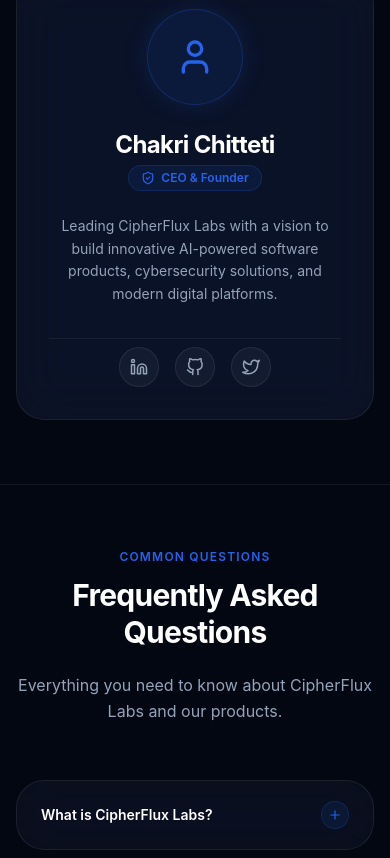
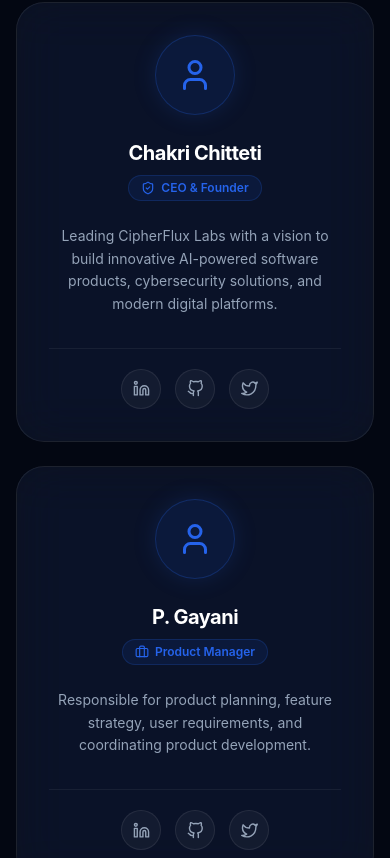
Before and after one commit to chakrichitteti24-afk/cipherflex_labs, a React (Vite) app: page / in a window 390 px wide. Shown: the part 7321-8179 px from the top of the page. Built offline with nearby package versions, Linux system fonts and the light colour scheme.

Commit message:
Update Team section with P. Gayani and S. Harshitha, responsive layout, and structured data

```diff
--- a/index.html
+++ b/index.html
@@ -97,6 +97,26 @@
               "@type": "Person",
               "name": "Chakri Chitteti",
               "jobTitle": "CEO & Founder",
+              "worksFor": { "@id": "https://cipherfluxlabs.com/#organization" }
+            }
+          ],
+          "member": [
+            {
+              "@type": "Person",
+              "name": "Chakri Chitteti",
+              "jobTitle": "CEO & Founder",
+              "worksFor": { "@id": "https://cipherfluxlabs.com/#organization" }
+            },
+            {
+              "@type": "Person",
+              "name": "P. Gayani",
+              "jobTitle": "Product Manager",
+              "worksFor": { "@id": "https://cipherfluxlabs.com/#organization" }
+            },
+            {
+              "@type": "Person",
+              "name": "S. Harshitha",
+              "jobTitle": "Product Manager",
               "worksFor": { "@id": "https://cipherfluxlabs.com/#organization" }
             }
           ],
--- a/src/components/Team.jsx
+++ b/src/components/Team.jsx
@@ -1,14 +1,44 @@
 import { motion } from 'framer-motion';
-import { User, ShieldCheck } from 'lucide-react';
+import { User, ShieldCheck, Briefcase } from 'lucide-react';
 import { FiGithub, FiLinkedin, FiTwitter } from 'react-icons/fi';
 
-export default function Team() {
-  const leader = {
+const teamMembers = [
+  {
     name: "Chakri Chitteti",
     role: "CEO & Founder",
-    description: "Leading CipherFlux Labs with a vision to build innovative AI-powered software products, cybersecurity solutions, and modern digital platforms."
-  };
+    badgeIcon: ShieldCheck,
+    description: "Leading CipherFlux Labs with a vision to build innovative AI-powered software products, cybersecurity solutions, and modern digital platforms.",
+    socials: {
+      linkedin: "https://linkedin.com",
+      github: "https://github.com",
+      twitter: "https://x.com"
+    }
+  },
+  {
+    name: "P. Gayani",
+    role: "Product Manager",
+    badgeIcon: Briefcase,
+    description: "Responsible for product planning, feature strategy, user requirements, and coordinating product development.",
+    socials: {
+      linkedin: "https://linkedin.com",
+      github: "https://github.com",
+      twitter: "https://x.com"
+    }
+  },
+  {
+    name: "S. Harshitha",
+    role: "Product Manager",
+    badgeIcon: Briefcase,
+    description: "Responsible for product strategy, product improvements, user experience, and coordinating product development.",
+    socials: {
+      linkedin: "https://linkedin.com",
+      github: "https://github.com",
+      twitter: "https://x.com"
+    }
+  }
+];
 
+export default function Team() {
   return (
     <section id="team" className="py-16 sm:py-28 relative border-t border-white/[0.08]" aria-labelledby="team-heading">
       <div className="max-w-6xl mx-auto px-4 sm:px-6">
@@ -20,74 +50,82 @@
           transition={{ duration: 0.6, ease: [0.16, 1, 0.3, 1] }}
           className="text-center max-w-3xl mx-auto mb-16"
         >
-          <p className="text-xs uppercase tracking-widest text-[#2563EB] font-semibold mb-3">Leadership</p>
+          <p className="text-xs uppercase tracking-widest text-[#2563EB] font-semibold mb-3">Our Team</p>
           <h2 id="team-heading" className="text-3xl sm:text-5xl font-bold tracking-tight text-white mb-6 leading-tight">
             Driven by Innovation.
           </h2>
           <p className="text-[#94A3B8] text-base sm:text-lg font-normal leading-relaxed">
-            The visionary leadership guiding product design, technical development, and strategic execution at CipherFlux Labs.
+            The visionary leadership and product minds guiding engineering precision, user experience, and strategic execution at CipherFlux Labs.
           </p>
         </motion.div>
 
-        {/* Single Premium Founder Profile Showcase */}
-        <div className="max-w-xl mx-auto">
+        {/* Responsive Team Grid: Desktop 3 columns, Tablet 2 columns, Mobile 1 column */}
+        <div className="grid grid-cols-1 md:grid-cols-2 lg:grid-cols-3 gap-6 lg:gap-8">
+          {teamMembers.map((member, index) => {
+            const BadgeIcon = member.badgeIcon;
+            return (
               <motion.div
-            initial={{ opacity: 0, y: 24, scale: 0.98 }}
-            whileInView={{ opacity: 1, y: 0, scale: 1 }}
+                key={member.name}
+                initial={{ opacity: 0, y: 24 }}
+                whileInView={{ opacity: 1, y: 0 }}
                 viewport={{ once: true, margin: "-50px" }}
-            transition={{ duration: 0.7, ease: [0.16, 1, 0.3, 1] }}
-            className="glass-card p-8 sm:p-10 text-center border border-white/[0.08] relative group"
+                transition={{ duration: 0.6, delay: index * 0.1, ease: [0.16, 1, 0.3, 1] }}
+                className="glass-card p-8 sm:p-9 text-center border border-white/[0.08] relative group flex flex-col justify-between hover:-translate-y-1.5 transition-all duration-300"
               >
                 {/* Ambient Profile Glow */}
-            <div className="absolute inset-0 bg-[#2563EB]/[0.03] rounded-3xl pointer-events-none -z-10 group-hover:bg-[#2563EB]/[0.06] transition-colors" />
+                <div className="absolute inset-0 bg-[#2563EB]/[0.03] rounded-3xl pointer-events-none -z-10 group-hover:bg-[#2563EB]/[0.07] transition-colors duration-300" />
 
+                <div>
                   {/* Avatar Badge */}
-            <div className="w-24 h-24 mx-auto rounded-full mb-6 bg-[#2563EB]/10 border border-[#2563EB]/25 flex items-center justify-center relative overflow-hidden group-hover:border-[#2563EB]/50 transition-colors shadow-[0_0_25px_rgba(37,99,235,0.15)]">
-              <User size={40} className="text-[#2563EB]" aria-hidden="true" />
+                  <div className="w-20 h-20 mx-auto rounded-full mb-6 bg-[#2563EB]/10 border border-[#2563EB]/25 flex items-center justify-center relative overflow-hidden group-hover:border-[#2563EB]/50 group-hover:bg-[#2563EB]/15 transition-all duration-300 shadow-[0_0_25px_rgba(37,99,235,0.15)]">
+                    <User size={36} className="text-[#2563EB]" aria-hidden="true" />
                   </div>
 
-            <h3 className="text-2xl font-bold text-white mb-1 tracking-tight">{leader.name}</h3>
+                  <h3 className="text-xl sm:text-2xl font-bold text-white mb-2 tracking-tight">{member.name}</h3>
 
                   <div className="inline-flex items-center gap-1.5 px-3 py-1 rounded-full bg-[#2563EB]/10 border border-[#2563EB]/20 text-[#2563EB] text-xs font-semibold mb-6">
-              <ShieldCheck size={14} />
-              {leader.role}
+                    <BadgeIcon size={14} aria-hidden="true" />
+                    <span>{member.role}</span>
                   </div>
 
-            <p className="text-[#94A3B8] text-sm sm:text-base mb-8 leading-relaxed font-normal">
-              {leader.description}
+                  <p className="text-[#94A3B8] text-sm leading-relaxed font-normal mb-8">
+                    {member.description}
                   </p>
+                </div>
 
                 {/* Social Connect Links */}
-            <div className="flex items-center justify-center gap-4 pt-2 border-t border-white/[0.06]">
+                <div className="flex items-center justify-center gap-3.5 pt-5 border-t border-white/[0.06]">
                   <a
-                href="https://linkedin.com"
+                    href={member.socials.linkedin}
                     target="_blank"
                     rel="noopener noreferrer"
-                aria-label="Chakri Chitteti LinkedIn Profile"
-                className="w-10 h-10 rounded-full bg-white/[0.04] border border-white/[0.08] flex items-center justify-center text-[#94A3B8] hover:text-white hover:border-[#2563EB] hover:bg-[#2563EB]/20 transition-all duration-300"
+                    aria-label={`${member.name} LinkedIn Profile`}
+                    className="w-10 h-10 rounded-full bg-white/[0.04] border border-white/[0.08] flex items-center justify-center text-[#94A3B8] hover:text-white hover:border-[#2563EB] hover:bg-[#2563EB]/20 transition-all duration-300 focus:outline-none focus:ring-2 focus:ring-[#2563EB]/50"
                   >
-                <FiLinkedin size={18} />
+                    <FiLinkedin size={17} />
                   </a>
                   <a
-                href="https://github.com"
+                    href={member.socials.github}
                     target="_blank"
                     rel="noopener noreferrer"
-                aria-label="Chakri Chitteti GitHub Profile"
-                className="w-10 h-10 rounded-full bg-white/[0.04] border border-white/[0.08] flex items-center justify-center text-[#94A3B8] hover:text-white hover:border-[#2563EB] hover:bg-[#2563EB]/20 transition-all duration-300"
+                    aria-label={`${member.name} GitHub Profile`}
+                    className="w-10 h-10 rounded-full bg-white/[0.04] border border-white/[0.08] flex items-center justify-center text-[#94A3B8] hover:text-white hover:border-[#2563EB] hover:bg-[#2563EB]/20 transition-all duration-300 focus:outline-none focus:ring-2 focus:ring-[#2563EB]/50"
                   >
-                <FiGithub size={18} />
+                    <FiGithub size={17} />
                   </a>
                   <a
-                href="https://x.com"
+                    href={member.socials.twitter}
                     target="_blank"
                     rel="noopener noreferrer"
-                aria-label="Chakri Chitteti Twitter / X Profile"
-                className="w-10 h-10 rounded-full bg-white/[0.04] border border-white/[0.08] flex items-center justify-center text-[#94A3B8] hover:text-white hover:border-[#2563EB] hover:bg-[#2563EB]/20 transition-all duration-300"
+                    aria-label={`${member.name} Twitter / X Profile`}
+                    className="w-10 h-10 rounded-full bg-white/[0.04] border border-white/[0.08] flex items-center justify-center text-[#94A3B8] hover:text-white hover:border-[#2563EB] hover:bg-[#2563EB]/20 transition-all duration-300 focus:outline-none focus:ring-2 focus:ring-[#2563EB]/50"
                   >
-                <FiTwitter size={18} />
+                    <FiTwitter size={17} />
                   </a>
                 </div>
               </motion.div>
+            );
+          })}
         </div>
       </div>
     </section>
```
Lines whose indentation alone changed are shown as unchanged.
